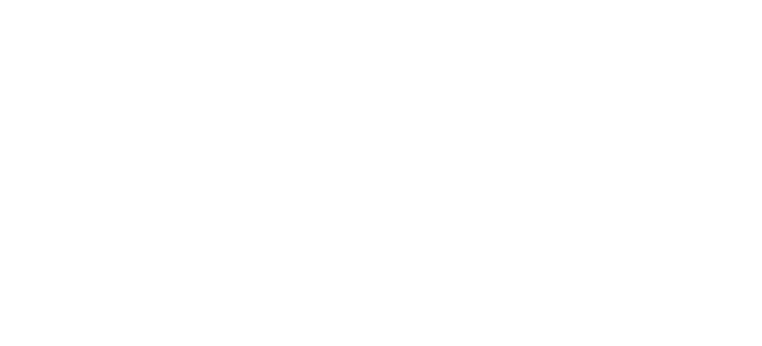
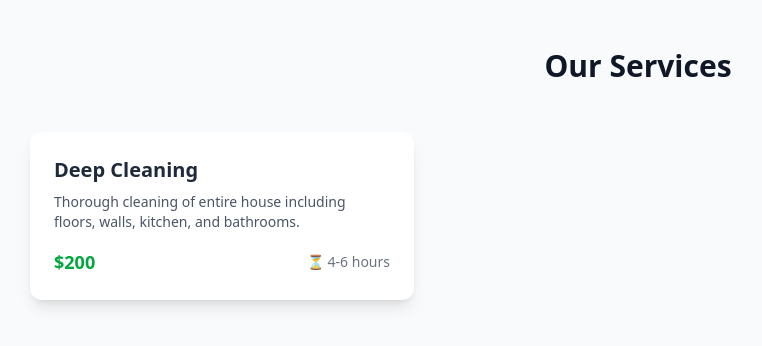
Before and after one commit to PasanSasmika/FreshNest-Frontend, a React (Vite) app: page /bookservice in a window 1280 px wide. Before the commit this address had no page. Shown: the top 346 px of the page, without its empty margins (2-764 px from the left). Built offline with nearby package versions, Linux system fonts and the light colour scheme.

Commit message:
✨Basic service FormCreated

```diff
--- a/src/App.jsx
+++ b/src/App.jsx
@@ -4,6 +4,7 @@
 import OurServices from "./pages/HomePages/OurService"
 import LoginPage from "./components/LoginPage"
 import SignupPage from "./components/SignUp"
+import ServiceCard from "./pages/HomePages/Service"
 
 function App() {
 
@@ -18,6 +19,7 @@
      <Route path="/contact" element={<OurServices />} />
      <Route path="/login" element={<LoginPage />} />
      <Route path="/signup" element={<SignupPage />} />
+     <Route path="/bookservice" element={<ServiceCard />} />
 
      </Routes>
      </BrowserRouter>
--- a/src/components/NavBar.jsx
+++ b/src/components/NavBar.jsx
@@ -97,7 +97,7 @@
 
           {/* CTA Buttons */}
           <div className="hidden md:flex items-center space-x-3">
-            <motion.button
+          <Link to="/bookservice"><motion.button
               className="flex items-center bg-blue-600 hover:bg-blue-700 text-white px-4 py-2 rounded-lg text-sm font-main font-medium transition-all duration-300"
               whileHover={{
                 scale: 1.05,
@@ -106,7 +106,7 @@
             >
               <FiCalendar className="mr-2" />
               Book a Service
-            </motion.button>
+            </motion.button></Link>
 
            <Link to="/login"><motion.button
               className="p-2 rounded-full text-gray-500 hover:text-blue-600 hover:bg-blue-50 transition-all duration-300"
@@ -211,14 +211,14 @@
             </motion.a></Link>
 
             <div className="pt-2 border-t border-gray-200 mt-2 space-y-2">
-              <motion.button
+             <Link to="/bookservice"> <motion.button
                 className="w-full flex items-center justify-center px-4 py-3 border border-transparent rounded-md shadow-sm text-base font-main font-medium text-white bg-blue-600 hover:bg-blue-700"
                 whileHover={{ scale: 1.02 }}
                 whileTap={{ scale: 0.98 }}
               >
                 <FiCalendar className="mr-2" />
                 Book a Service
-              </motion.button>
+              </motion.button></Link>
               <Link to="/login"><motion.button
                 className="w-full flex items-center justify-center px-4 py-3 rounded-md text-base font-main font-medium text-blue-600 hover:bg-blue-50"
                 whileHover={{ scale: 1.02 }}
--- a/src/pages/HomePages/CustomerHome.jsx
+++ b/src/pages/HomePages/CustomerHome.jsx
@@ -5,6 +5,7 @@
 import OurServices from "./OurService";
 import AboutUs from "./AboutUs";
 import Footer from "../../components/Footer";
+import ServiceCard from "./Service";
 
 
 
@@ -28,7 +29,6 @@
                </main>
              }
            />
-
          </Routes>
        </div>
      </div>
--- /dev/null
+++ b/src/pages/HomePages/Service.jsx
@@ -0,0 +1,69 @@
+import { motion } from "framer-motion";
+
+const mockServices = [
+  {
+    _id: "1",
+    name: "Deep Cleaning",
+    description: "Thorough cleaning of entire house including floors, walls, kitchen, and bathrooms.",
+    price: 200,
+    duration: "4-6 hours",
+    createdAt: "2025-04-29T02:37:57.915Z",
+    updatedAt: "2025-04-29T02:37:57.915Z",
+  },
+  // Add more mock services here
+];
+
+const ServiceCard = () => {
+  return (
+    <div className="min-h-screen bg-gray-50 py-12 px-4 sm:px-6 lg:px-8">
+      <div className="max-w-7xl mx-auto">
+        <h2 className="text-3xl font-extrabold text-gray-900 text-center mb-12">
+          Our Services
+        </h2>
+
+        <div className="grid grid-cols-1 md:grid-cols-2 lg:grid-cols-3 gap-8">
+          {mockServices.map((service, index) => (
+            <motion.div
+              key={service._id}
+              initial={{ opacity: 0, y: 20 }}
+              animate={{ opacity: 1, y: 0 }}
+              transition={{ duration: 0.5, delay: index * 0.1 }}
+              whileHover={{ scale: 1.05 }}
+              className="bg-white rounded-xl shadow-lg overflow-hidden hover:shadow-xl transition-shadow duration-300"
+            >
+              {/* <div className="relative h-48">
+                <Image
+                  src={service.Images[0]}
+                  alt={service.name}
+                  layout="fill"
+                  objectFit="cover"
+                  className="rounded-t-xl"
+                />
+              </div> */}
+
+              <div className="p-6">
+                <h3 className="text-xl font-semibold text-gray-800 mb-2">
+                  {service.name}
+                </h3>
+                <p className="text-gray-600 text-sm mb-4">
+                  {service.description}
+                </p>
+
+                <div className="flex justify-between items-center mt-4">
+                  <span className="text-lg font-bold text-green-600">
+                    ${service.price}
+                  </span>
+                  <span className="text-sm text-gray-500">
+                    ⏳ {service.duration}
+                  </span>
+                </div>
+              </div>
+            </motion.div>
+          ))}
+        </div>
+      </div>
+    </div>
+  );
+};
+
+export default ServiceCard;
```
